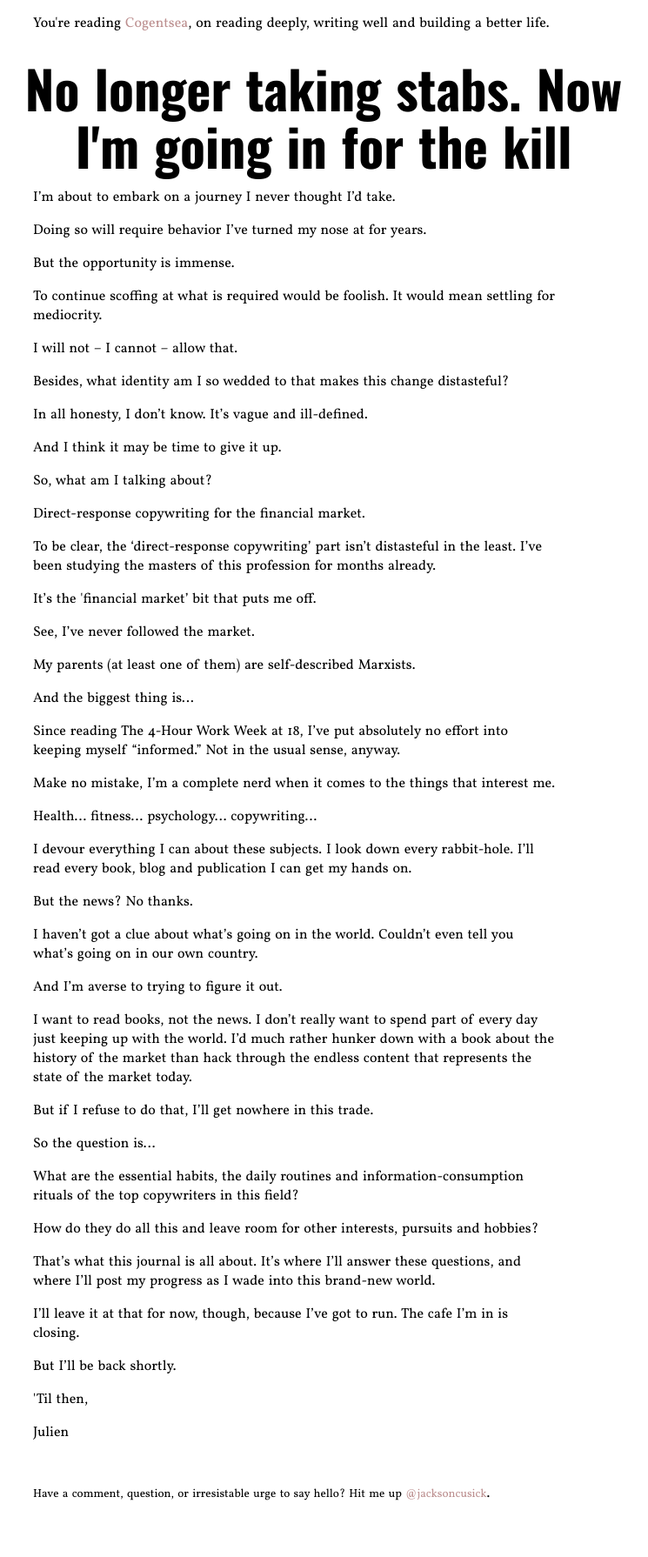
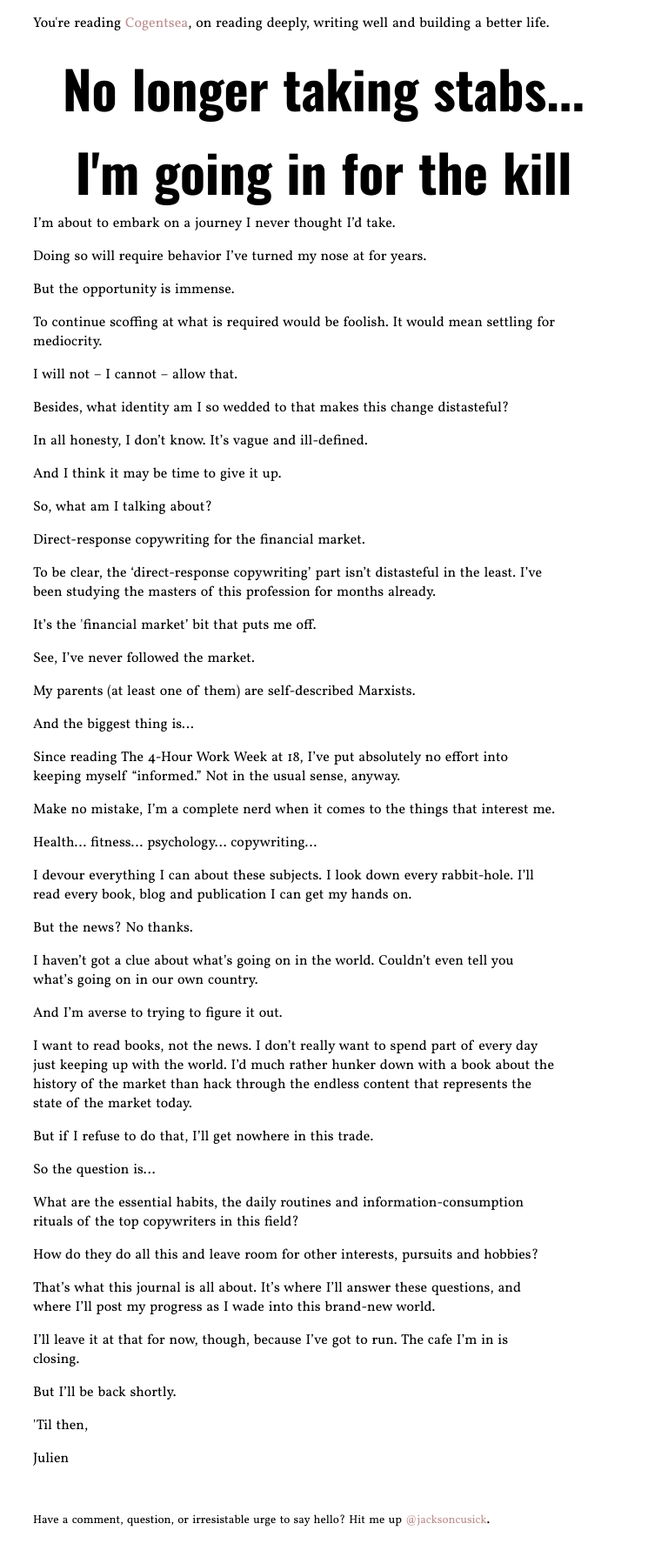
Before and after one commit to jacksoncusick/cogentsea, a Jekyll site: the page built from _posts/2015-10-24-tester.html, in a window 1280 px wide. Shown: the whole page at 87% size, without its empty margins (268-1013 px from the left). Built offline with Jekyll 4.4.1, drawn with Linux system fonts in a browser that asks for light colours; before the commit the page ends 1760 px from its top, so only the background shows below that.

Commit message:
Update 2015-10-24-tester.html

```diff
--- a/_posts/2015-10-24-tester.html
+++ b/_posts/2015-10-24-tester.html
@@ -4,7 +4,8 @@ title: Where I'm Going
 excerpt: The start of a long journey...
 ---
 
-<h1>No longer taking stabs. Now I'm going in for the kill</h1>
+<h1>No longer taking stabs...</h1>
+<h1>I'm going in for the kill</h1>
 
 <p>I’m about to embark on a journey I never thought I’d take.</p>
 
```
